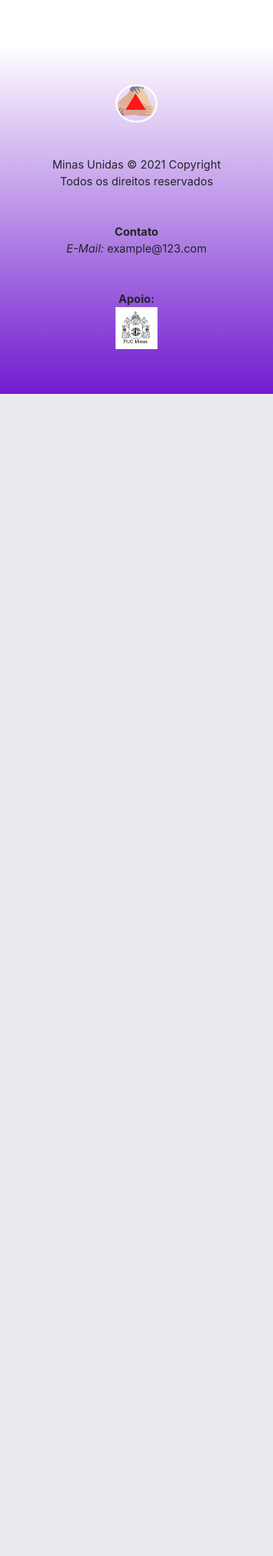
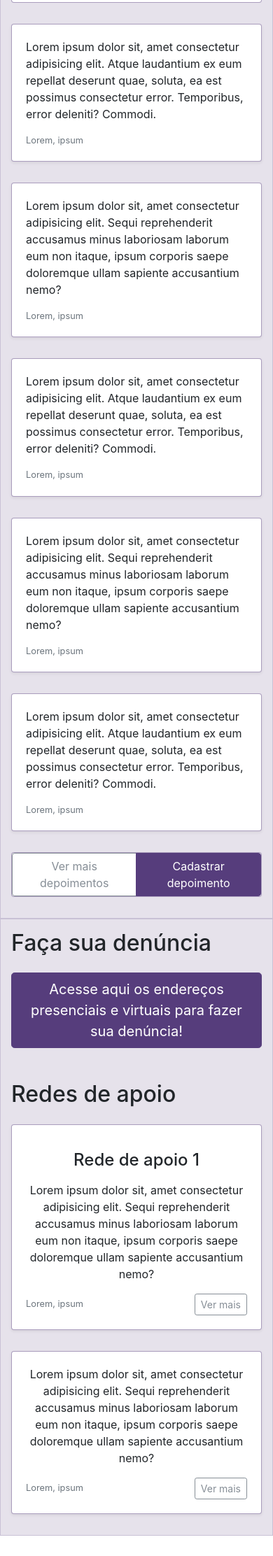
Before and after one commit to ICEI-PUC-Minas-PMV-SI/pmv-si-2021-2-e1-proj-web-t1-violencia-mulher, a PHP site: page / in a window 390 px wide. Shown: the part 998-3222 px from the top of the page at 70% size. Before the commit the page ends 1561 px from the top, so only its background shows below. Run offline with PHP 8.4, Linux system fonts and the light colour scheme; some libraries are stand-ins or nearby versions.

Commit message:
Estrutura da homepage #25

```diff
--- a/src/css/style.css
+++ b/src/css/style.css
@@ -82,6 +82,27 @@ p.titulo-pagina {
     min-height: 313px; /* define altura minima para o conteudo */
 }
 
+/* grid homepage */
+.external-grid-col {
+    padding-top: 15px;
+    padding-bottom: 15px;
+    background-color: rgba(86, 61, 124, .15);
+    border: 1px solid rgba(86, 61, 124, .2);
+}
+
+.internal-grid-col {
+    padding-top: 15px;
+    padding-bottom: 15px;
+    /*
+    background-color: rgba(86, 61, 124, .15);
+    border: 1px solid rgba(86, 61, 124, .2);
+    */
+}
+
+/* cards */
+.card {
+    border-color:rgba(86, 61, 124, 0.5);
+}
 
 /* titulo das paginas - criar elemento p classe title-page */
 p.title-page {
--- a/src/index.html
+++ b/src/index.html
@@ -2,6 +2,7 @@
 <html lang="pt-br">
 
     <head>
+
         <!-- Meta tags -->
         <title>Minas Unidas</title>
         <link rel="shortcut icon" type="imagex/png" href="imgs/icone-projeto.ico">
@@ -25,18 +26,20 @@
     </head>
 
     <!-- Corpo da página -->
+    <body>
 
-    <body>
         <!-- Cabeçalho -->
         <header>
             <!-- Barra de navegação-->
             <nav class="navbar navbar-expand-lg navbar-light">
                 <div class="container">
+
                     <!-- Logo -->
                     <a class="navbar-brand" href="index.html">
                         <img class="image-nav" src="imgs/navbar-brand.png" alt="Logo">
                         <p class="titulo-pagina">Minas Unidas</p>
                     </a>
+
                     <!-- Menu -->
                     <ul class="navbar-nav">
 
@@ -45,6 +48,7 @@
                         <li class="nav-item"><a href="redes-apoio.html" class="btn">Redes de apoio</a></li>
                         <li class="nav-item denuncie"><a href="denuncie.html" class="btn">Denuncie</a></li>
                     </ul>
+
                     <!-- Pesquisa -->
                     <form>
                         <!-- Input da pesquisa -->
@@ -52,14 +56,13 @@
                         <!-- Lupa / botão pesquisar -->
                         <span class="fa fa-search" type="submit"></span>
                     </form>
+
                 </div>
             </nav>
         </header>
 
         <main>
-            <!-- Conteúdo -->
-            <div id="conteudo">
-                <div class="container">
+
             <!-- Jumbotron com resumo do Quem Somos e botão de Saiba Mais -->
             <div class="jumbotron">
                 <div class="container">
@@ -68,15 +71,179 @@
                         Distinctio, accusamus debitis. Sed, illum ea dolor omnis reprehenderit praesentium enim
                         expedita nisi, provident pariatur nemo tempora cupiditate officiis corrupti. Aspernatur
                         autem modi error eaque qui placeat ipsum perspiciatis voluptas consectetur ducimus?</p>
-                            <p><a id="button" class="btn btn-primary btn-lg" href="#" role="button">+Saiba Mais</a></p>
+                    <p><a class="btn btn-purple btn-lg" href="quem-somos.html" role="button">Saiba mais &raquo;</a></p>
                 </div>
             </div>
+
+
+            <div class="container pb-3">
+
+                <!-- Grid -->
+                <div class="row mb-3">
+
+                    <!-- Coluna externa esquerda -->
+                    <div class="col-md-8 external-grid-col">
+
+                        <!-- Título da seção -->
+                        <div class="title-section">
+                            <h2>Deixe seu depoimento</h2>
+                        </div>
+
+                        <!-- Linha -->
+                        <div class="row">
+                            <div class="col-md-6 internal-grid-col">
+                                 <div class="card">
+                                    <div class="card-body">
+                                        <p class="card-text">Lorem ipsum dolor sit, amet consectetur adipisicing elit. Sequi reprehenderit accusamus minus laboriosam laborum eum non itaque, ipsum corporis saepe doloremque ullam sapiente accusantium nemo?</p>
+                                        <div class="d-flex justify-content-between align-items-end">
+                                            <small class="text-muted">Lorem, ipsum</small>
+                                        </div>
+                                    </div>
+                                </div>
+                            </div>
+                            <div class="col-md-6 internal-grid-col">
+                                <div class="card shadow-sm">
+                                   <div class="card-body">
+                                       <p class="card-text">Lorem ipsum dolor sit, amet consectetur adipisicing elit. Atque laudantium ex eum repellat deserunt quae, soluta, ea est possimus consectetur error. Temporibus, error deleniti? Commodi.</p>
+                                       <div class="d-flex justify-content-between align-items-center">
+                                           <small class="text-muted">Lorem, ipsum</small>
+                                       </div>
+                                   </div>
+                               </div>
+                            </div>
+                        </div>
+                        <!-- Fim da linha -->
+
+                        <!-- Linha -->
+                        <div class="row">
+                            <div class="col-md-6 internal-grid-col">
+                                 <div class="card shadow-sm">
+                                    <div class="card-body">
+                                        <p class="card-text">Lorem ipsum dolor sit, amet consectetur adipisicing elit. Sequi reprehenderit accusamus minus laboriosam laborum eum non itaque, ipsum corporis saepe doloremque ullam sapiente accusantium nemo?</p>
+                                        <div class="d-flex justify-content-between align-items-center">
+                                            <small class="text-muted">Lorem, ipsum</small>
+                                        </div>
+                                    </div>
+                                </div>
+                            </div>
+                            <div class="col-md-6 internal-grid-col">
+                                <div class="card shadow-sm">
+                                   <div class="card-body">
+                                       <p class="card-text">Lorem ipsum dolor sit, amet consectetur adipisicing elit. Atque laudantium ex eum repellat deserunt quae, soluta, ea est possimus consectetur error. Temporibus, error deleniti? Commodi.</p>
+                                       <div class="d-flex justify-content-between align-items-center">
+                                           <small class="text-muted">Lorem, ipsum</small>
+                                       </div>
+                                   </div>
+                               </div>
+                            </div>
+                        </div>
+                        <!-- Fim da linha -->
+
+                        <!-- Linha -->
+                        <div class="row">
+                            <div class="col-md-6 internal-grid-col">
+                                 <div class="card shadow-sm">
+                                    <div class="card-body">
+                                        <p class="card-text">Lorem ipsum dolor sit, amet consectetur adipisicing elit. Sequi reprehenderit accusamus minus laboriosam laborum eum non itaque, ipsum corporis saepe doloremque ullam sapiente accusantium nemo?</p>
+                                        <div class="d-flex justify-content-between align-items-center">
+                                            <small class="text-muted">Lorem, ipsum</small>
+                                        </div>
+                                    </div>
+                                </div>
+                            </div>
+                            <div class="col-md-6 internal-grid-col">
+                                <div class="card shadow-sm">
+                                   <div class="card-body">
+                                       <p class="card-text">Lorem ipsum dolor sit, amet consectetur adipisicing elit. Atque laudantium ex eum repellat deserunt quae, soluta, ea est possimus consectetur error. Temporibus, error deleniti? Commodi.</p>
+                                       <div class="d-flex justify-content-between align-items-center">
+                                           <small class="text-muted">Lorem, ipsum</small>
+                                       </div>
+                                   </div>
+                               </div>
+                            </div>
+                        </div>
+                        <!-- Fim da linha -->
+
+                        <!-- Linha -->
+                        <div class="row">
+                            <div class="col-md-12 internal-grid-col">
+                                 <div class="card">
+                                    <div class="btn-group">
+                                        <a class="btn btn-outline-gray" href="depoimentos.html" role="button">Ver mais depoimentos</a>
+                                        <a class="btn btn-purple" href="depoimentos-cadastro.html" role="button">Cadastrar depoimento</a>
+                                    </div>
+                                </div>
+                            </div>
+                        </div>
+                        <!-- Fim da linha -->
+
+                    </div>
+                    <!-- Fim da coluna externa esquerda -->
+
+                    <!-- Coluna externa direita -->
+                    <div class="col-md-4 external-grid-col">
+
+                        <!-- Título da seção -->
+                        <div class="title-section">
+                            <h2>Faça sua denúncia</h2>
+                        </div>
+
+                        <!-- Linha -->
+                        <div class="row mb-3">
+                            <div class="col md-1 internal-grid-col">
+                                <p><a class="btn btn-purple btn-lg" href="quem-somos.html" role="button">Acesse aqui os endereços presenciais e virtuais para fazer sua denúncia!</a></p>
+                            </div>
+                        </div>
+                        <!-- Fim da linha -->
+
+                        <!-- Título da seção -->
+                        <div class="title-section">
+                            <h2>Redes de apoio</h2>
+                        </div>
+
+                        <!-- Linha -->
+                        <div class="row">
+                            <div class="col md-1 internal-grid-col">
+                                <div class="card shadow-sm">
+                                    <div class="card-body">
+                                        <p><h4>Rede de apoio 1</h4></p>
+                                        <p class="card-text">Lorem ipsum dolor sit, amet consectetur adipisicing elit. Sequi reprehenderit accusamus minus laboriosam laborum eum non itaque, ipsum corporis saepe doloremque ullam sapiente accusantium nemo?</p>
+                                        <div class="d-flex justify-content-between align-items-center">
+                                            <small class="text-muted">Lorem, ipsum</small>
+                                            <button type="button" class="btn btn-sm btn-outline-gray">Ver mais</button>
+                                        </div>
+                                    </div>
+                                </div>
+                            </div>
+                        </div>
+                        <!-- Fim da linha -->
+
+                        <!-- Linha -->
+                        <div class="row">
+                            <div class="col md-1 internal-grid-col">
+                                <div class="card shadow-sm">
+                                    <div class="card-body">
+                                        <p class="card-text">Lorem ipsum dolor sit, amet consectetur adipisicing elit. Sequi reprehenderit accusamus minus laboriosam laborum eum non itaque, ipsum corporis saepe doloremque ullam sapiente accusantium nemo?</p>
+                                        <div class="d-flex justify-content-between align-items-center">
+                                            <small class="text-muted">Lorem, ipsum</small>
+                                            <button type="button" class="btn btn-sm btn-outline-gray">Ver mais</button>
+                                        </div>
+                                    </div>
+                                </div>
+                            </div>
+                        </div>
+                        <!-- Fim da linha -->
+
+                    </div>
+
+                    <!-- Fim da coluna externa direita -->
 
                 </div>
             </div>
 
             <!-- Carrossel de noticias -->
 
+            <div class="container">
                 <div id="CarouselNews" class="carousel slide" data-ride="carousel">
                     <ol class="carousel-indicators">
                         <li data-target="#CarouselNews" data-slide-to="0" class="active"></li>
@@ -126,6 +293,7 @@
                     </button>
 
                 </div>
+            </div>
 
         </main>
 
@@ -163,6 +331,7 @@
         <script src="https://cdn.jsdelivr.net/npm/bootstrap@4.6.0/dist/js/bootstrap.bundle.min.js"
             integrity="sha384-Piv4xVNRyMGpqkS2by6br4gNJ7DXjqk09RmUpJ8jgGtD7zP9yug3goQfGII0yAns"
             crossorigin="anonymous"></script>
+
     </body>
 
 </html>
```
Lines whose indentation alone changed are shown as unchanged.
